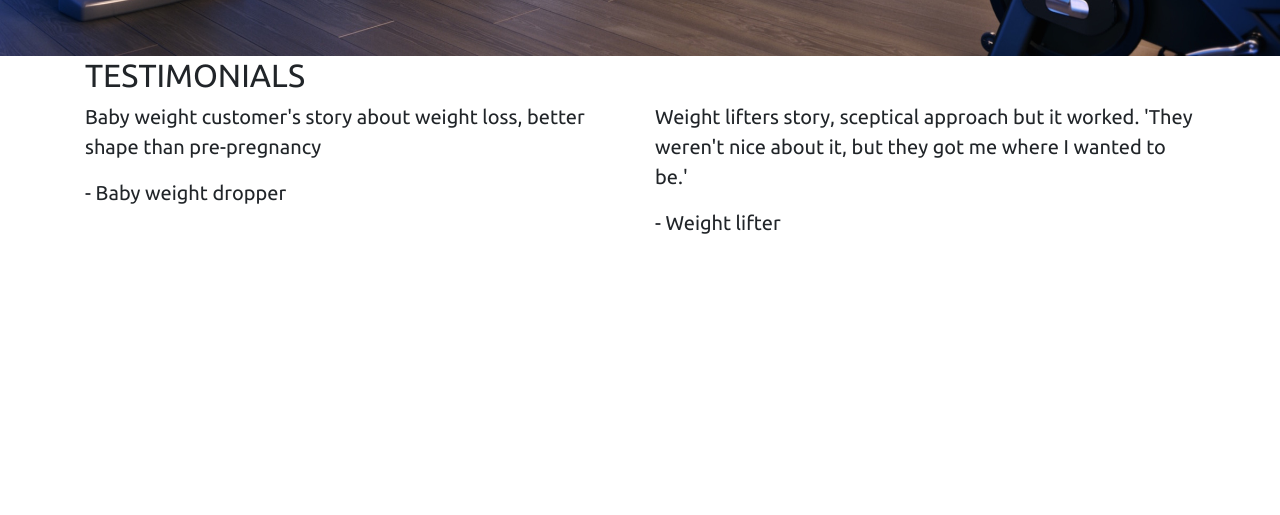
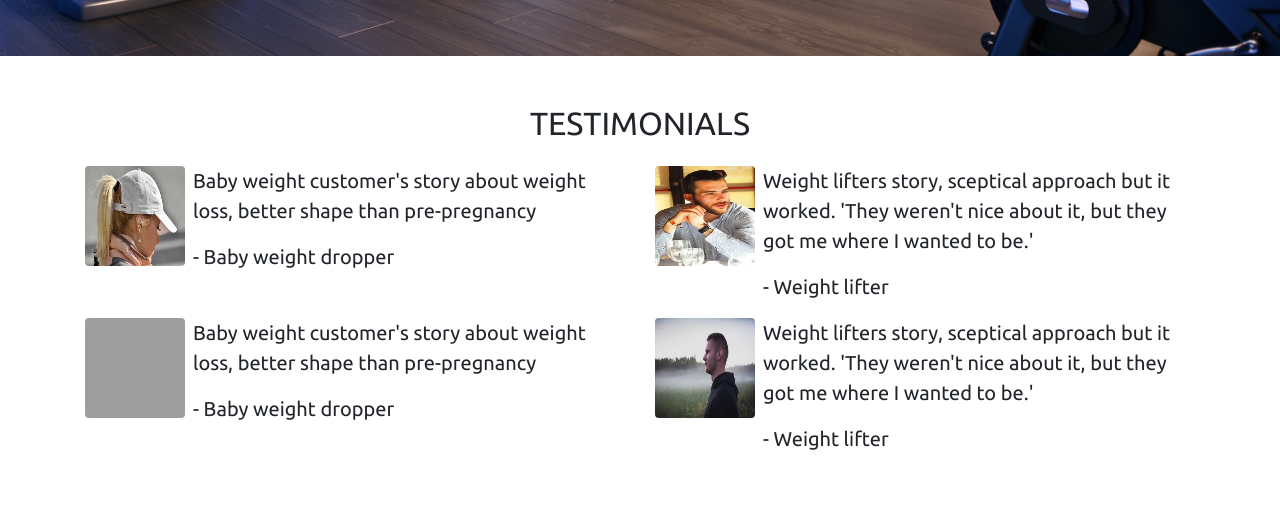
Before and after one commit to Code-Institute-Submissions/CI_MS1, a plain HTML site: page CI_MS1/index.html in a window 1280 px wide. Shown: the part 800-1315 px from the top of the page. Before the commit the page ends 1054 px from the top, so only its background shows below. Drawn offline with nearby package versions, Linux system fonts and the light colour scheme; grey boxes are pictures that could not be loaded.

Commit message:
Added pictures to user testimonials and improved their responsiveness

```diff
--- a/CI_MS1/assets/css/style.css
+++ b/CI_MS1/assets/css/style.css
@@ -1,6 +1,15 @@
 body {
     font-family: 'Ubuntu', sans-serif;
 }
+
+/*-----------NAVIGATION-----------*/
+
+.navbar-brand {
+    font-family: 'Orbitron', sans-serif;
+}
+
+/*-----------CALLOUT---------*/
+
 
 .callout-container {
     height: 100vh;
@@ -12,15 +21,11 @@ body {
     background-size: cover;
 }
 
-/*-----------NAVIGATION-----------*/
+/*-----------TESTIMONIALS------*/
 
-.navbar-brand {
-    font-family: 'Orbitron', sans-serif;
+.quote-card {
+    border: 1px solid #212529;
 }
-
-/*-----------CALLOUT---------*/
-
-
 
 /*-----------FOOTER-----------*/
 
--- a/CI_MS1/index.html
+++ b/CI_MS1/index.html
@@ -56,31 +56,68 @@ that will ensure you reach your personal fitness goals, whatever they may be.</p
 
 <section class="quotes">
 <div class="row">
-<div class="col-12">
-<h2 class="text-uppercase">Testimonials</h2>
+<div class="col-12 mt-5 mb-3">
+<h2 class="text-uppercase text-center">Testimonials</h2>
 </div>
 </div>
+
 <div class="row">
-<div class="col-12 col-sm-6">
+<div class="col-12 col-md-6">
+<div class="media">
+<img src="assets/images/weightdropper.jpg" class="rounded mr-2" height="100" width="100">
+<div class="media-body">
 <blockquote class="blockquote">
 <p>Baby weight customer's story about weight loss, better shape than pre-pregnancy</p>
 <p> - Baby weight dropper</p>
 </blockquote>
 </div>
-<div class="col-12 col-sm-6">
+</div>
+</div>
+
+<div class="col-12 col-md-6">
+<div class="media">
+<img src="assets/images/weightlifter.jpg" class="rounded mr-2" height="100" width="100">
+<div class="media-body">
 <blockquote class="blockquote">
 <p>Weight lifters story, sceptical approach but it worked. 'They weren't nice about it, but they got me where I wanted to be.'</p>
 <p> - Weight lifter</p>
 </blockquote>
 </div>
 </div>
+</div>
+
+<div class="col-12 col-md-6 d-none d-md-block">
+<div class="media">
+<img src="assets/images/weightdropper2.jpg" class="rounded mr-2" height="100" width="100">
+<div class="media-body">
+<blockquote class="blockquote">
+<p>Baby weight customer's story about weight loss, better shape than pre-pregnancy</p>
+<p> - Baby weight dropper</p>
+</blockquote>
+</div>
+</div>
+</div>
+
+<div class="col-12 col-md-6 d-none d-md-block">
+<div class="media">
+<img src="assets/images/weightlifter2.jpg" class="rounded mr-2" height="100" width="100">
+<div class="media-body">
+<blockquote class="blockquote">
+<p>Weight lifters story, sceptical approach but it worked. 'They weren't nice about it, but they got me where I wanted to be.'</p>
+<p> - Weight lifter</p>
+</blockquote>
+</div>
+</div>
+</div>
+</div>
+
 </section>
 
 </article>
 
 <!--FOOTER-->
 
-<footer class="container-fluid bg-dark text-center fixed-bottom">
+<footer class="container-fluid bg-dark text-center mt-5">
 
 <div class="row">
 
```
Also changed, not shown: CI_MS1/assets/images/weightdropper.jpg (added), CI_MS1/assets/images/weightlifter.jpg (added), CI_MS1/assets/images/weightlifter2.jpg (added), 1 other file.
